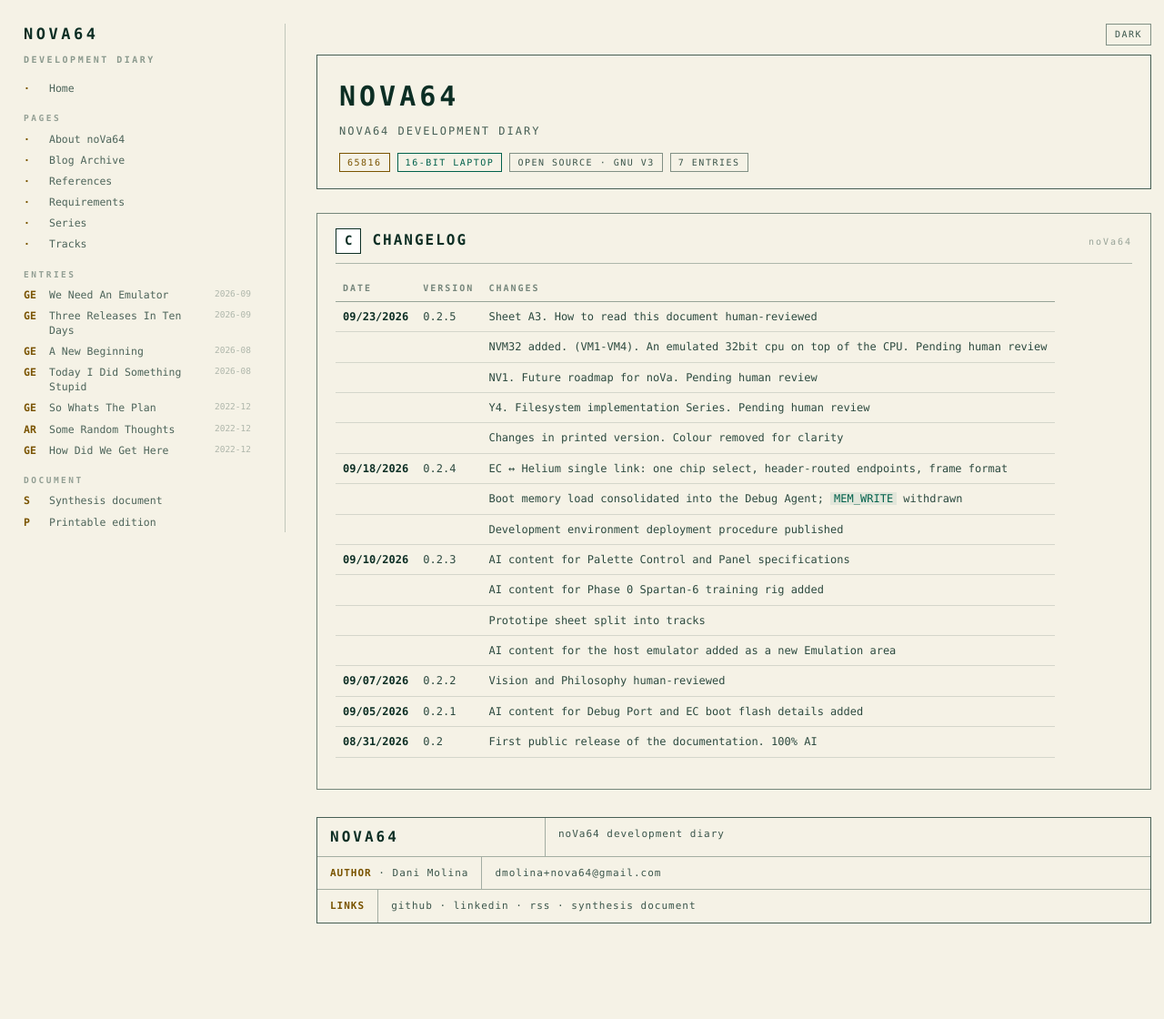
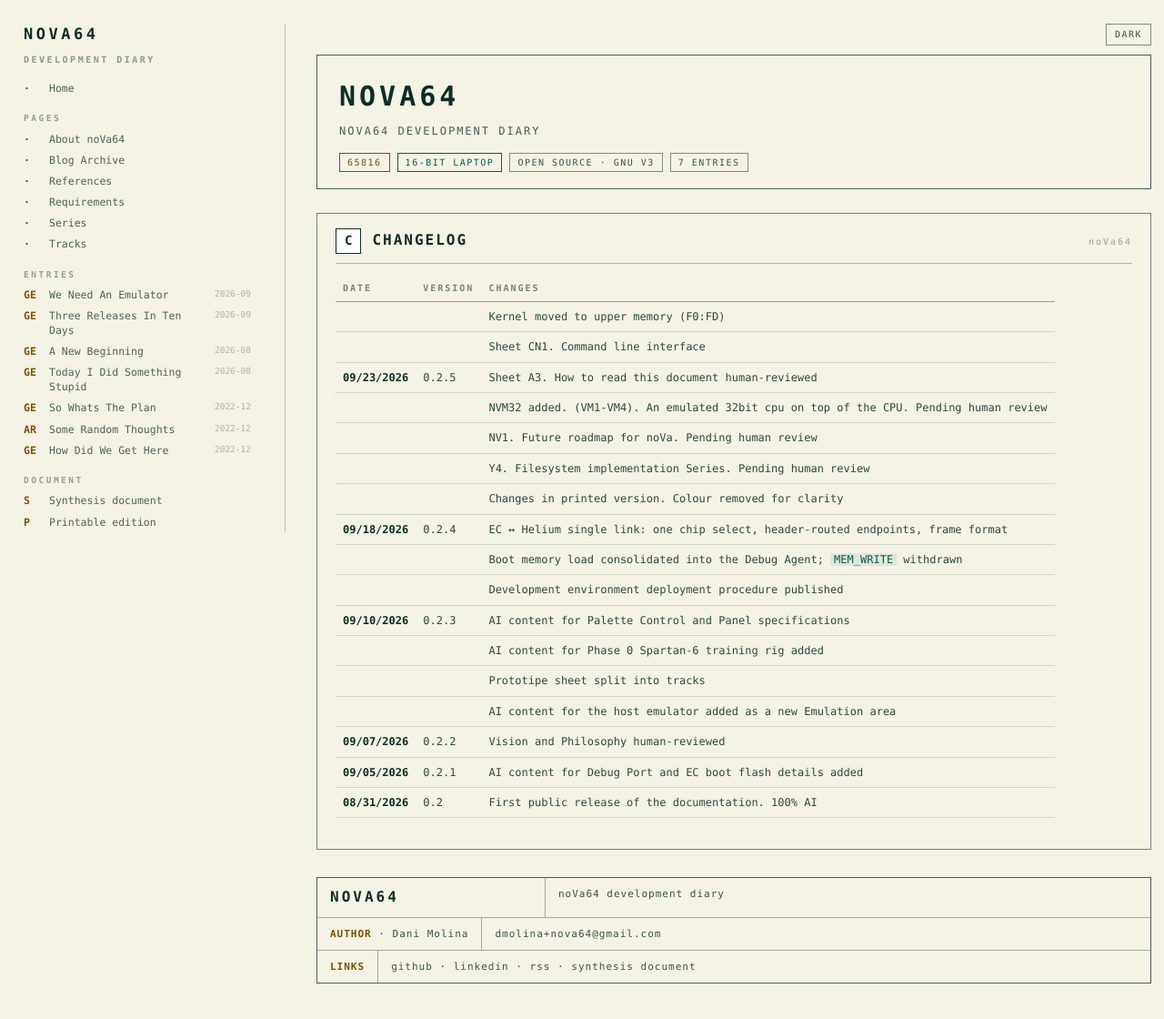
Before and after one commit to dmolinagarcia/nova64, a Jekyll site: the page built from docs/docsV3/content/sc_z1.md, in a window 1280 px wide and 1141 px high. Shown: the top 1120 px of the window at 91% size. Built offline with Jekyll 4.4.1, drawn with Linux system fonts in a browser that asks for light colours; our own code applies the rules of GitHub Pages for plain Markdown files.

Commit message:
Changelog for last pull requests.

```diff
--- a/docs/docsV3/content/sc_z1.md
+++ b/docs/docsV3/content/sc_z1.md
@@ -2,6 +2,8 @@
 
 | Date     | Version | Changes                                                                               |
 |----------|---------|---------------------------------------------------------------------------------------|
+|          |         |Kernel moved to upper memory (F0:FD)                                                   |
+|          |         |Sheet CN1. Command line interface                                                      |
 |09/23/2026|0.2.5    |Sheet A3. How to read this document human-reviewed                                     |
 |          |         |NVM32 added. (VM1-VM4). An emulated 32bit cpu on top of the CPU. Pending human review  |
 |          |         |NV1. Future roadmap for noVa. Pending human review                                     |
```
